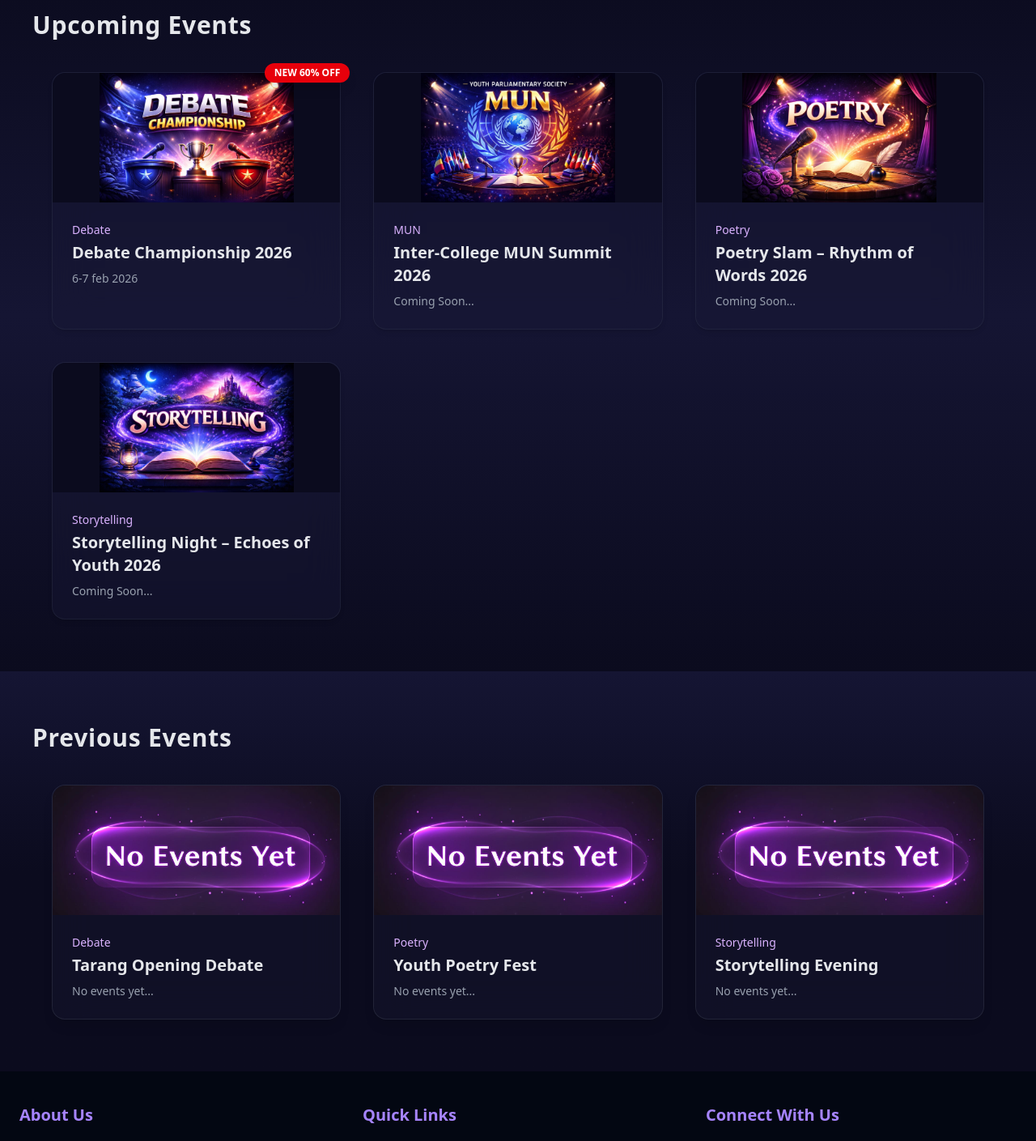
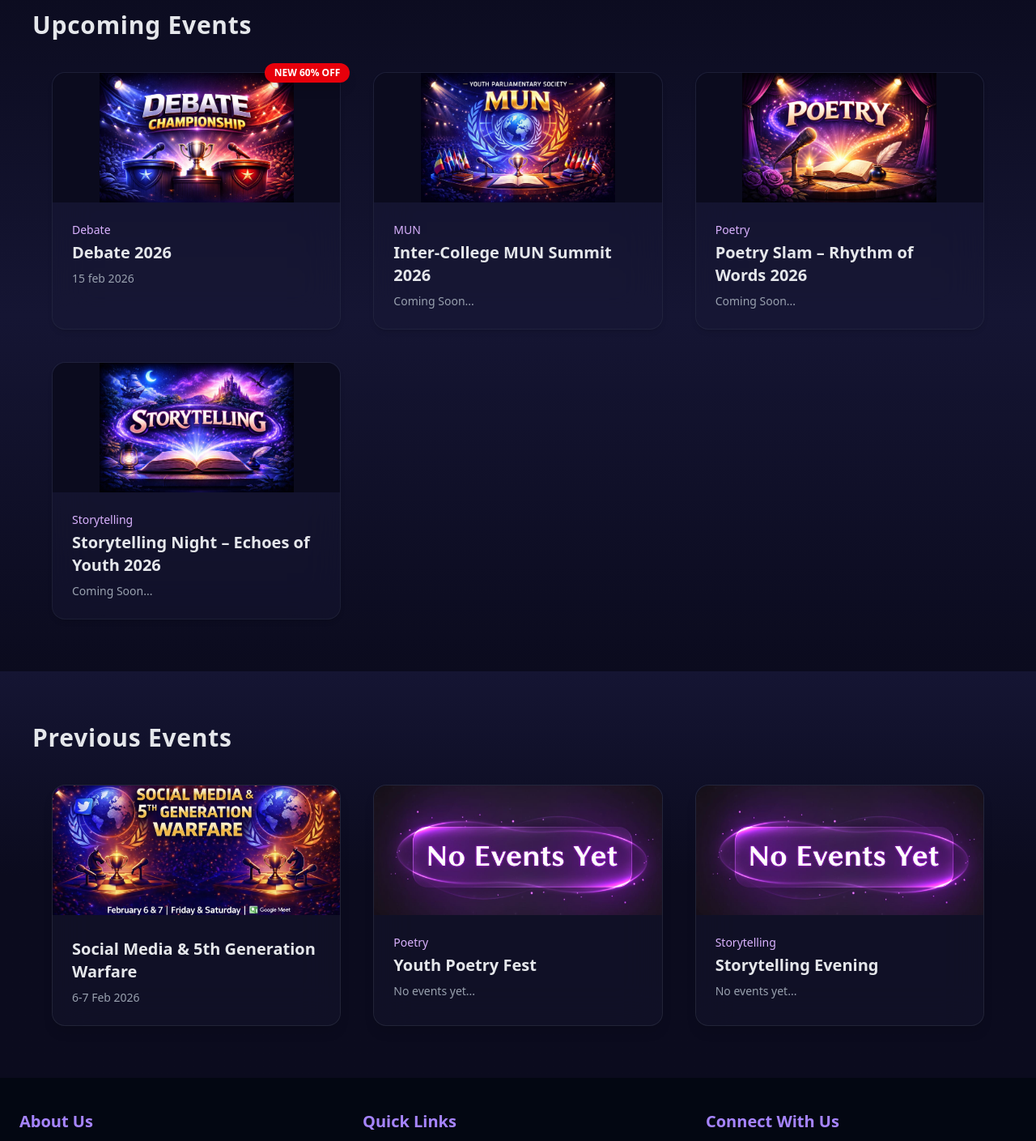
Before and after one commit to Satyam0000000/Tarang_Frontend, a React (Vite) app: page / in a window 1280 px wide. Shown: the part 851-2260 px from the top of the page at 81% size. Built offline with nearby package versions, Linux system fonts and the light colour scheme.

Commit message:
new event added

```diff
--- a/src/pages/Home.jsx
+++ b/src/pages/Home.jsx
@@ -9,6 +9,7 @@ import PoetryImg from "../assets/UpComingevent/Poetry.png";
 import StorytellingImg from "../assets/UpComingevent/Storytelling.png";
 import NoEventsImg from "../assets/UpComingevent/NoEvents.png";
 import PopUp from "../pages/PopUp";
+import Feb7EventImg from "../assets/Debate/Feb_7_event.png"
 
 
 const Home = () => {
@@ -66,8 +67,8 @@ const Home = () => {
   // ==================== EVENTS ====================
   const events = [
     {
-      title: "Debate Championship 2026",
-      date: "6-7 feb 2026",
+      title: "Debate 2026",
+      date: "15 feb 2026",
       tag: "Debate",
       image: debateImg,
       isNew: true,
@@ -96,12 +97,21 @@ const Home = () => {
   ];
 
   const previousEvents = [
-    {
-      title: "Tarang Opening Debate ",
-      date: "No events yet...",
-      tag: "Debate",
-      image:NoEventsImg,
-    },
+  {
+    id: 1,
+    title: "Social Media & 5th Generation Warfare",
+    date: "6-7 Feb 2026",
+    entryFee: "₹100",
+    time: "10:00 PM onwards",
+    mode: "Online (Google Meet)",
+    prize: "Domino's coupon and 2x Prize",
+    description:
+      "Join the Social Media & 5G Warfare Debate Bootcamp on Feb 6-7, 10 PM onwards, organised by NIT Jalandhar Virtual Debate Club (TARANG). This online event helps students develop clear thinking, confident expression, and sharp communication skills through real-time discussions on trending topics. Boost your personality and ace online interactions! ",
+    image:Feb7EventImg,
+    isNew: false,
+    eventOpen: false,
+    brochure: '/Brochure/Feb_7_Brochure.pdf',
+  },
     {
       title: "Youth Poetry Fest",
       date: "No events yet...",
--- a/src/pages/PreviousEvents.jsx
+++ b/src/pages/PreviousEvents.jsx
@@ -2,17 +2,23 @@
 import React, { useState } from "react";
 import { motion } from "framer-motion";
 import NoEventsImg from "../assets/UpComingevent/NoEvents.png";
+import Feb7EventImg from "../assets/Debate/Feb_7_event.png"
 
 const pastEvents = [
   {
     id: 1,
-    title: "Previous Debate Event",
-    heldOn: "No events yet",
-    winners: "N/A",
-    prize: "N/A",
-    youtube: "",
-    description: "No events yet.",
-    image: NoEventsImg,
+    title: "Social Media & 5th Generation Warfare",
+    date: "6-7 Feb 2026",
+    entryFee: "₹100",
+    time: "10:00 PM onwards",
+    mode: "Online (Google Meet)",
+    prize: "Domino's coupon and 2x Prize",
+    description:
+      "Join the Social Media & 5G Warfare Debate Bootcamp on Feb 6-7, 10 PM onwards, organised by NIT Jalandhar Virtual Debate Club (TARANG). This online event helps students develop clear thinking, confident expression, and sharp communication skills through real-time discussions on trending topics. Boost your personality and ace online interactions! ",
+    image:Feb7EventImg,
+    isNew: false,
+    eventOpen: false,
+    brochure: '/Brochure/Feb_7_Brochure.pdf',
   },
   {
     id: 2,
--- a/src/pages/RewardedFellow.jsx
+++ b/src/pages/RewardedFellow.jsx
@@ -61,15 +61,33 @@ function RewardedFellow() {
 
       {/* Previous Winners Section */}
       <div className="w-11/12 md:w-3/4 mt-16">
-        <h2 className="text-2xl font-semibold text-purple-300 mb-6">
+        <h2 className="text-2xl font-semibold text-purple-300 mb-8">
           Previous Winners
         </h2>
 
-        <ul className="space-y-3 text-gray-300 text-sm">
-          <li className="border-b border-purple-500/20 pb-2">
-            • NAN
-          </li>
-        </ul>
+        {/* Event */}
+        <div>
+          <h3 className="text-lg font-semibold text-yellow-300 mb-4">
+            Social Media and 5th Gen Warfare
+          </h3>
+
+          <ul className="space-y-3 text-gray-300 text-sm">
+            <li className="border-b border-purple-500/20 pb-2">
+              <span className="text-purple-200 font-semibold">Master of Argument</span>
+              — Aashis , 2nd Year M&C
+            </li>
+
+            <li className="border-b border-purple-500/20 pb-2">
+               <span className="text-purple-200 font-semibold">Voice of Excellence</span>
+              — Shivam Jha, 3rd Year Civil
+            </li>
+
+            <li className="border-b border-purple-500/20 pb-2">
+               <span className="text-purple-200 font-semibold">Immersive Thinker</span>
+              — Bishes, 2nd Year M&C
+            </li>
+          </ul>
+        </div>
       </div>
 
     </div>
--- a/src/pages/UpcomingEvents.jsx
+++ b/src/pages/UpcomingEvents.jsx
@@ -18,6 +18,22 @@ const eventsData = [
     image:Feb7EventImg,
     isNew: true,
     eventOpen: false,
+    eventLink: "https://meet.google.com/txt-zgbk-kjp",
+    brochure: '/Brochure/Feb_7_Brochure.pdf',
+  },
+  {
+    id: 2,
+    title: "Does God Exist's ??",
+    date: "15 Feb 2026",
+    entryFee: "₹100",
+    time: "10:00 PM onwards",
+    mode: "Online (Google Meet)",
+    prize: "Domino's coupon and 2x Prize",
+    description:
+      "This debate explores one of the most profound questions of human thought. Participants will present arguments based on faith, science, logic, and personal belief, encouraging critical thinking and respectful discussion of diverse perspectives.",
+    image:UpcomingEventsImg,
+    isNew: true,
+    eventOpen: true,
     eventLink: "https://meet.google.com/txt-zgbk-kjp",
     brochure: '/Brochure/Feb_7_Brochure.pdf',
   },
```
